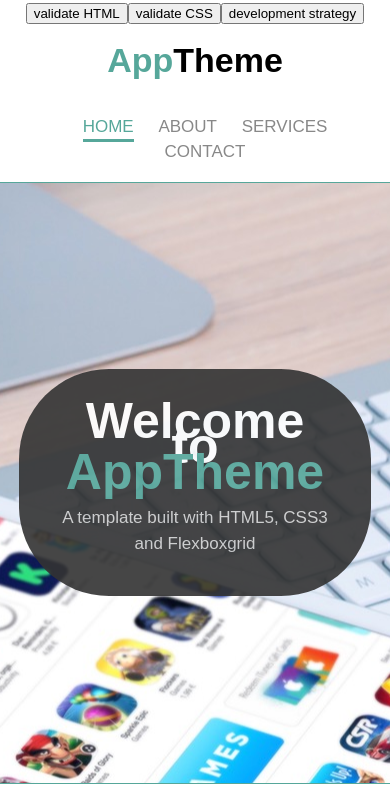
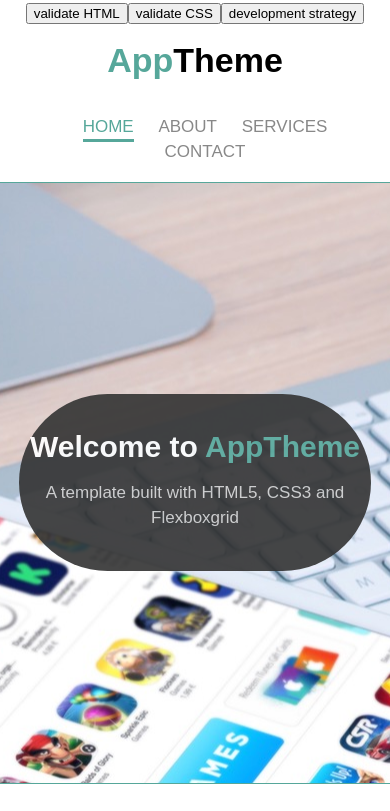
Before and after one commit to Meowri/appTheme, a plain HTML site: page index.html in a window 390 px wide. Shown: the top 811 px of the page. Drawn offline with Linux system fonts and the light colour scheme.

Commit message:
Adding Media Queries This closes #10

```diff
--- a/css/style.css
+++ b/css/style.css
@@ -206,3 +206,16 @@ body{
   .contact form label{
     text-transform: uppercase;
   }
+
+  /* MEDIA QUERIES */
+@media(max-width:800px){
+    #showcase h1{
+      font-size: 30px;
+    }
+  }
+
+  @media(max-width:500px){
+    #showcase .showcase-content{
+      padding: 40px 10px;
+    }
+  }
```
